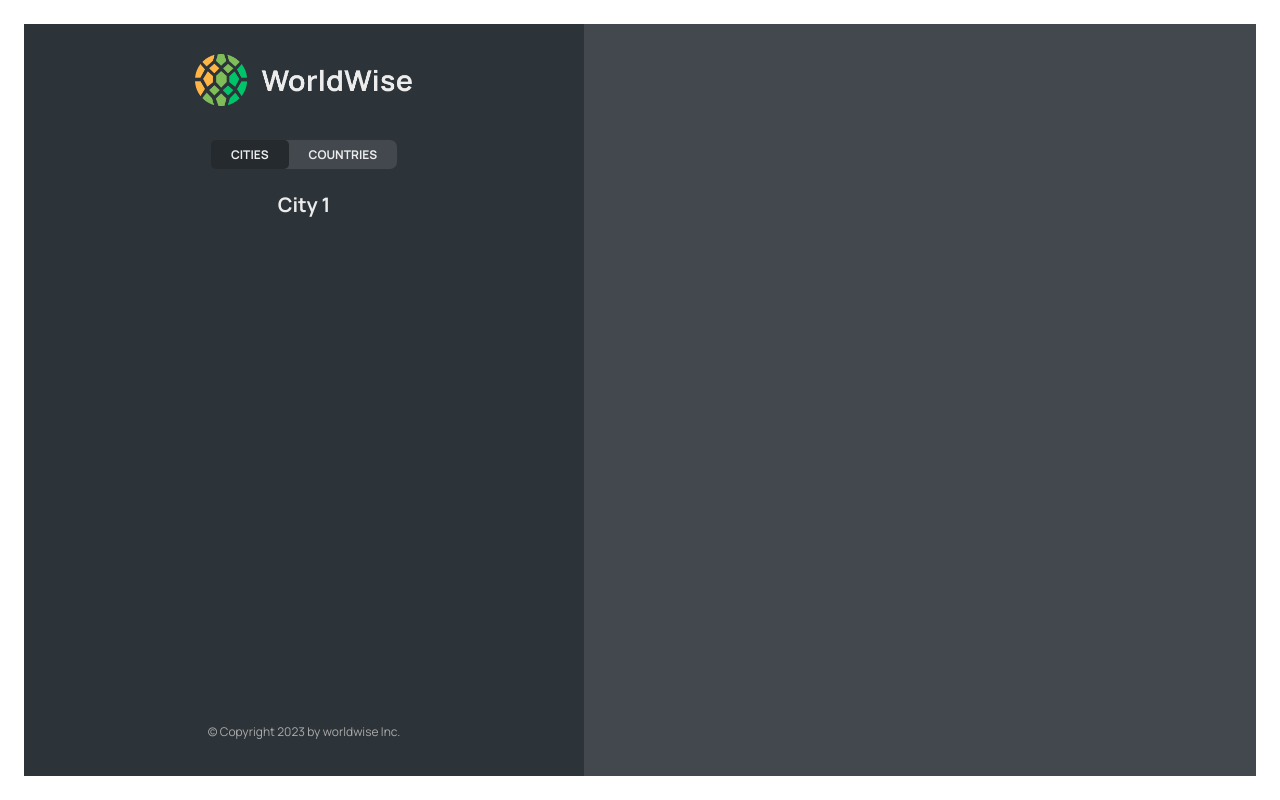
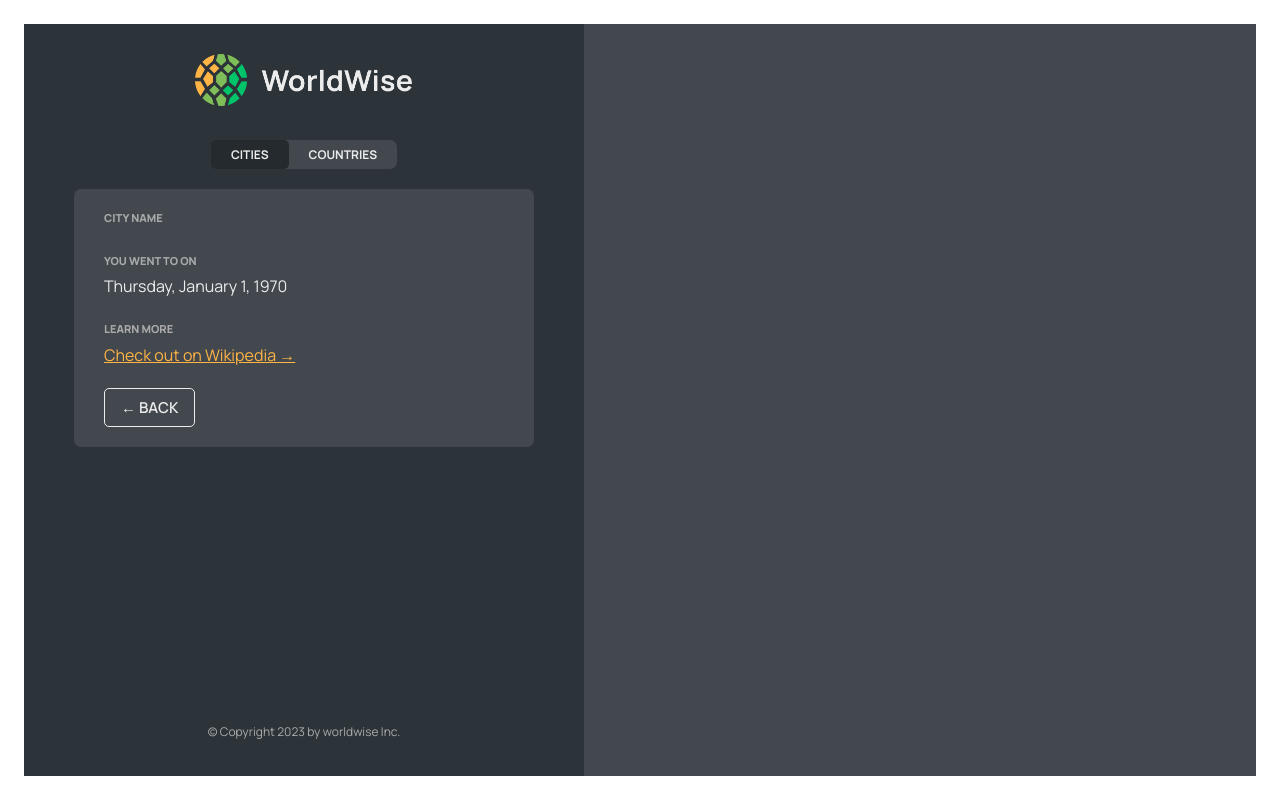
Before and after one commit to satyampund/worldwise, a React (Vite) app: page /app/cities/1 in a window 1280 px wide. Built offline with nearby package versions, Linux system fonts and the light colour scheme; no server answers.

Commit message:
feat: city info

```diff
--- /dev/null
+++ b/src/components/BackButton.jsx
@@ -0,0 +1,19 @@
+import React from 'react';
+import { useNavigate } from 'react-router-dom';
+import Button from './Button';
+
+const BackButton = () => {
+  const navigate = useNavigate();
+  return (
+    <Button
+      type="back"
+      onClick={(e) => {
+        e.preventDefault();
+        navigate(-1);
+      }}>
+      &larr; Back
+    </Button>
+  );
+};
+
+export default BackButton;
--- a/src/components/City.jsx
+++ b/src/components/City.jsx
@@ -1,5 +1,9 @@
-import { useParams, useSearchParams } from 'react-router-dom';
+import { useParams } from 'react-router-dom';
 import styles from './City.module.css';
+import { useCities } from '../contexts/CitiesContext';
+import { useEffect } from 'react';
+import Spinner from './Spinner';
+import BackButton from './BackButton';
 
 const formatDate = (date) =>
   new Intl.DateTimeFormat('en', {
@@ -11,58 +15,48 @@
 
 function City() {
   const { id } = useParams();
-  const [searchParams, setSearchParams] = useSearchParams();
-  const lat = searchParams.get('lat');
-  const lng = searchParams.get('lng');
-  // TEMP DATA
-  const currentCity = {
-    cityName: 'Lisbon',
-    emoji: '🇵🇹',
-    date: '2027-10-31T15:59:59.138Z',
-    notes: 'My favorite city so far!',
-  };
+  const { getCity, currentCity, isLoading } = useCities();
+
+  useEffect(() => {
+    getCity(id);
+  }, [id]);
 
   const { cityName, emoji, date, notes } = currentCity;
 
+  if (isLoading) return <Spinner />;
+
   return (
-    <>
-      <h1>City {id}</h1>
-      <h1>{lat}</h1>
-      <h1>{lng}</h1>
-    </>
+    <div className={styles.city}>
+      <div className={styles.row}>
+        <h6>City name</h6>
+        <h3>
+          <span>{emoji}</span> {cityName}
+        </h3>
+      </div>
+
+      <div className={styles.row}>
+        <h6>You went to {cityName} on</h6>
+        <p>{formatDate(date || null)}</p>
+      </div>
+
+      {notes && (
+        <div className={styles.row}>
+          <h6>Your notes</h6>
+          <p>{notes}</p>
+        </div>
+      )}
+
+      <div className={styles.row}>
+        <h6>Learn more</h6>
+        <a href={`https://en.wikipedia.org/wiki/${cityName}`} target="_blank" rel="noreferrer">
+          Check out {cityName} on Wikipedia &rarr;
+        </a>
+      </div>
+      <div>
+        <BackButton />
+      </div>
+    </div>
   );
-
-  // return (
-  //   <div className={styles.city}>
-  //     <div className={styles.row}>
-  //       <h6>City name</h6>
-  //       <h3>
-  //         <span>{emoji}</span> {cityName}
-  //       </h3>
-  //     </div>
-
-  //     <div className={styles.row}>
-  //       <h6>You went to {cityName} on</h6>
-  //       <p>{formatDate(date || null)}</p>
-  //     </div>
-
-  //     {notes && (
-  //       <div className={styles.row}>
-  //         <h6>Your notes</h6>
-  //         <p>{notes}</p>
-  //       </div>
-  //     )}
-
-  //     <div className={styles.row}>
-  //       <h6>Learn more</h6>
-  //       <a href={`https://en.wikipedia.org/wiki/${cityName}`} target="_blank" rel="noreferrer">
-  //         Check out {cityName} on Wikipedia &rarr;
-  //       </a>
-  //     </div>
-
-  //     <div></div>
-  //   </div>
-  // );
 }
 
 export default City;
--- a/src/components/CityItem.jsx
+++ b/src/components/CityItem.jsx
@@ -1,5 +1,6 @@
 import { Link } from 'react-router-dom';
 import styles from './CityItem.module.css';
+import { useCities } from '../contexts/CitiesContext';
 
 const formatDate = (date) =>
   new Intl.DateTimeFormat('en', {
@@ -9,10 +10,13 @@
   }).format(new Date(date));
 
 const CityItem = ({ city }) => {
+  const { currentCity } = useCities();
   const { cityName, emoji, date, id, position } = city;
   return (
     <li>
-      <Link className={styles.cityItem} to={`${id}?lat=${position.lat}&lng=${position.lng}`}>
+      <Link
+        className={`${styles.cityItem} ${id === currentCity.id ? styles['cityItem--active'] : ''}`}
+        to={`${id}?lat=${position.lat}&lng=${position.lng}`}>
         <span className={styles.emoji}>{emoji}</span>
         <h3 className={styles.name}>{cityName}</h3>
         <time className={styles.date}>{formatDate(date)}</time>
--- a/src/components/Form.jsx
+++ b/src/components/Form.jsx
@@ -4,7 +4,7 @@
 
 import styles from './Form.module.css';
 import Button from './Button';
-import { useNavigate } from 'react-router-dom';
+import BackButton from './BackButton';
 
 export function convertToEmoji(countryCode) {
   const codePoints = countryCode
@@ -15,9 +15,7 @@
 }
 
 function Form() {
-  const navigate = useNavigate();
   const [cityName, setCityName] = useState('');
-  const [country, setCountry] = useState('');
   const [date, setDate] = useState(new Date());
   const [notes, setNotes] = useState('');
 
@@ -41,15 +39,7 @@
 
       <div className={styles.buttons}>
         <Button type="primary">Add</Button>
-        <Button
-          type="back"
-          onClick={(e) => {
-            e.preventDefault();
-            navigate(-1);
-          }}>
-          &larr; Back
-        </Button>
-        {/* <button type="back">&larr; Back</button> */}
+        <BackButton />
       </div>
     </form>
   );
--- a/src/contexts/CitiesContext.jsx
+++ b/src/contexts/CitiesContext.jsx
@@ -7,6 +7,7 @@
 function CitiesProvider({ children }) {
   const [cities, setCities] = useState([]);
   const [isLoading, setIsLoading] = useState(false);
+  const [currentCity, setCurrentCity] = useState({});
 
   useEffect(() => {
     async function fetchCities() {
@@ -24,7 +25,24 @@
     fetchCities();
   }, []);
 
-  return <CitiesContext.Provider value={{ cities, isLoading }}>{children}</CitiesContext.Provider>;
+  async function getCity(id) {
+    try {
+      setIsLoading(true);
+      const res = await fetch(`${BASE_URL}/cities/${id}`);
+      const data = await res.json();
+      setCurrentCity(data);
+    } catch {
+      alert('There was an error while loading data....');
+    } finally {
+      setIsLoading(false);
+    }
+  }
+
+  return (
+    <CitiesContext.Provider value={{ cities, isLoading, currentCity, getCity }}>
+      {children}
+    </CitiesContext.Provider>
+  );
 }
 
 function useCities() {
```
